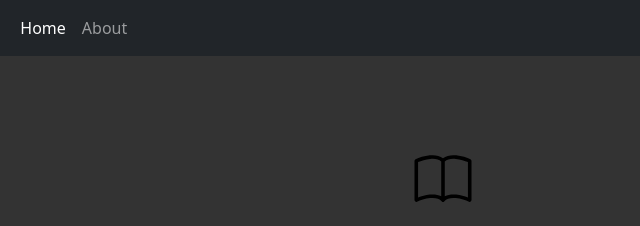
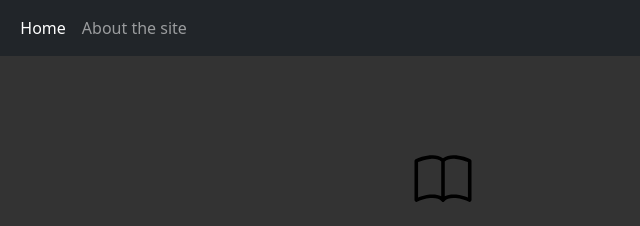
Before and after one commit to Chinex4/DICTIONARY-WITH-RAPIDAPI, a plain HTML site: page index.html in a window 1280 px wide. Shown: the top 226 px of the page, 197-837 px from the left. Drawn offline with nearby package versions, Linux system fonts and the light colour scheme.

Commit message:
Made little changes

```diff
--- a/index.html
+++ b/index.html
@@ -25,7 +25,7 @@
             <a class="nav-link active" aria-current="page" href="#">Home</a>
           </li>
           <li class="nav-item">
-            <a class="nav-link" href="#">About</a>
+            <a class="nav-link" href="#">About the site</a>
           </li>
         </ul>
         <form class="d-flex" role="search">
```
